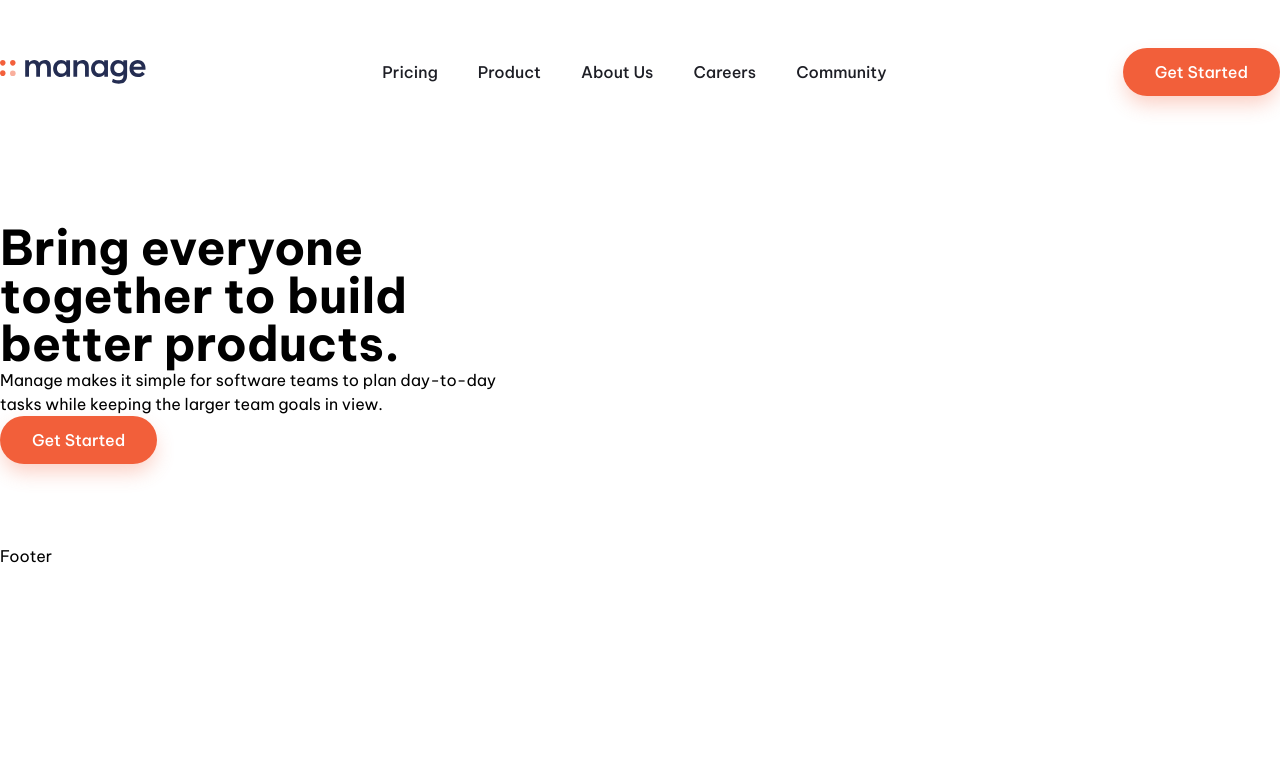
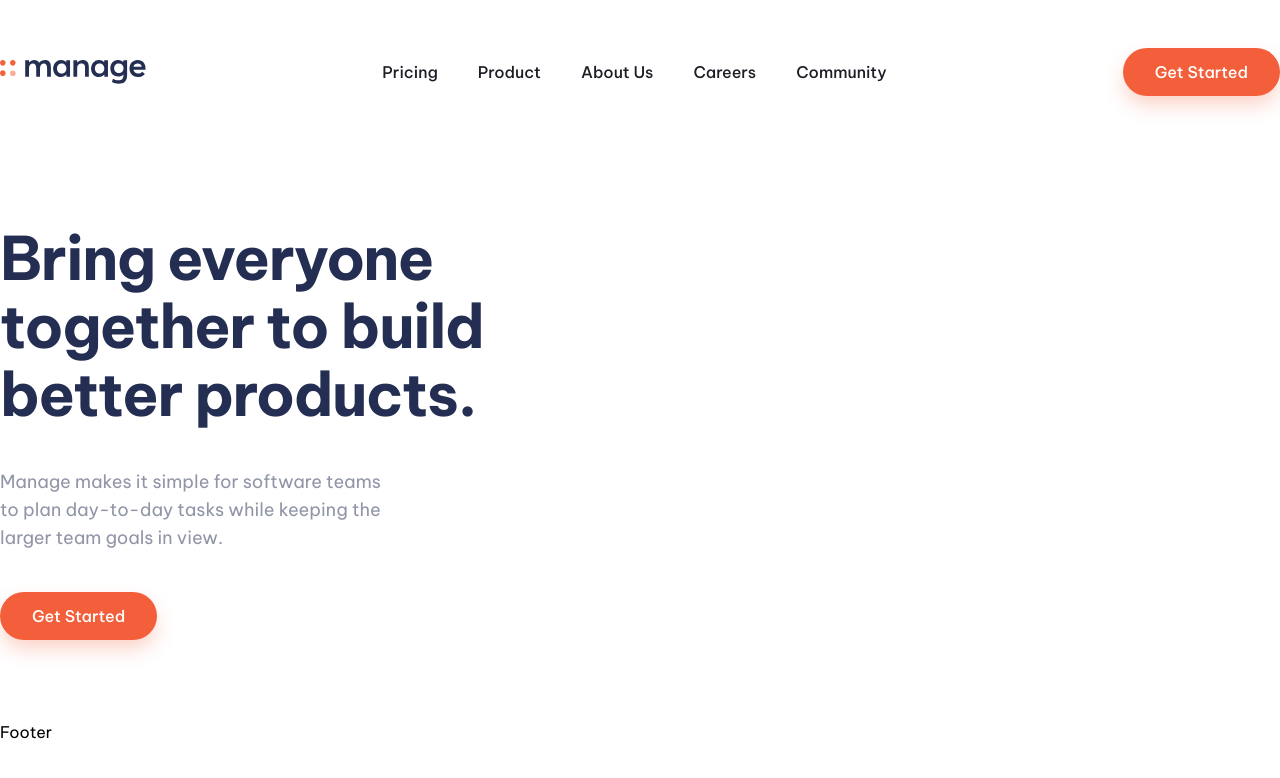
Before and after one commit to AlvesPHGA/manage-lp, a React (Vite) app: page / in a window 1280 px wide. Shown: the top 778 px of the page. Built offline with nearby package versions, Linux system fonts and the light colour scheme.

Commit message:
style: IntroContent

```diff
--- a/src/ui/components/intro/IntroContent.tsx
+++ b/src/ui/components/intro/IntroContent.tsx
@@ -2,14 +2,18 @@ import { ButtonComponent } from '../form/ButtonComponent';
 
 export const IntroContent = () => {
    return (
-      <div className="w-[40%]">
-         <h1 className="text-5xl font-bold">
-            Bring everyone together to build better products.
-         </h1>
-         <p>
-            Manage makes it simple for software teams to plan day-to-day tasks
-            while keeping the larger team goals in view.
-         </p>
+      <div className="space-y-10">
+         <div className="w-[40%]">
+            <h1 className="text-6xl font-bold text-darkBlue tracking-tight leading-[68px]">
+               Bring everyone together to build better products.
+            </h1>
+         </div>
+         <div className="w-[31%]">
+            <p className="text-lg text-darkGrayishBlue font-normal">
+               Manage makes it simple for software teams to plan day-to-day
+               tasks while keeping the larger team goals in view.
+            </p>
+         </div>
          <ButtonComponent />
       </div>
    );
```
